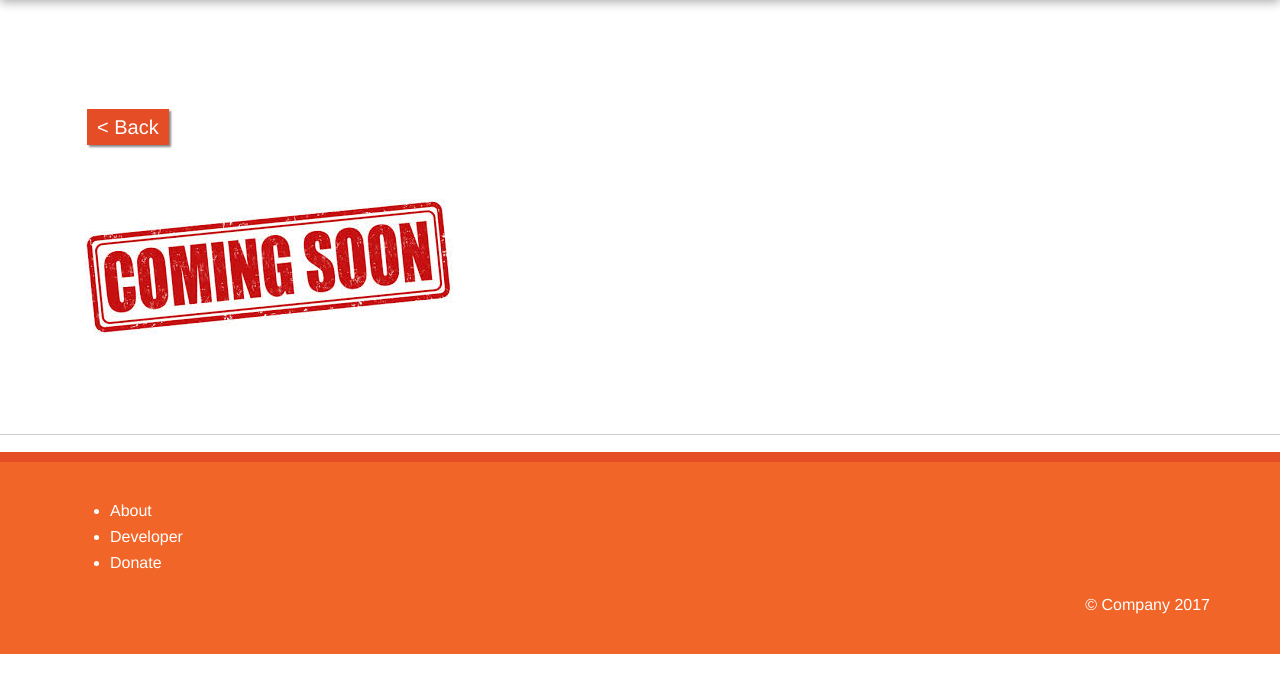
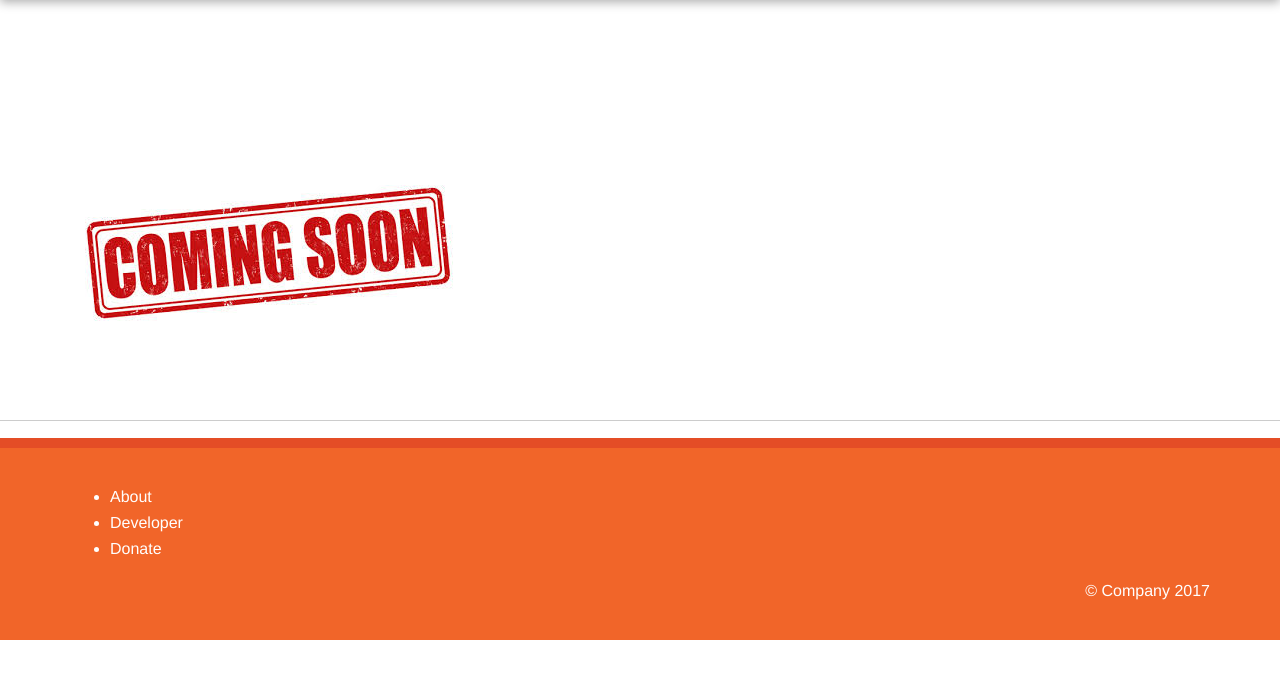
Before and after one commit to jaykhedekar7/studentupdate, a plain HTML site: page studentupdate/comingsoon.html in a window 1280 px wide. Shown: the part 79-772 px from the top of the page. Drawn offline with Linux system fonts and the light colour scheme.

Commit message:
Removed the back button

```diff
--- a/studentupdate/comingsoon.html
+++ b/studentupdate/comingsoon.html
@@ -40,9 +40,7 @@
  <div class="main-container">
     <div class="main wrapper clearfix">
       <div class="container">
-            <br>
-            <a href="index.html">
-            <button class="backbutton backbutton1">< Back</button></a>
+        <br>
         <br>
         <br>
         <br>
```
